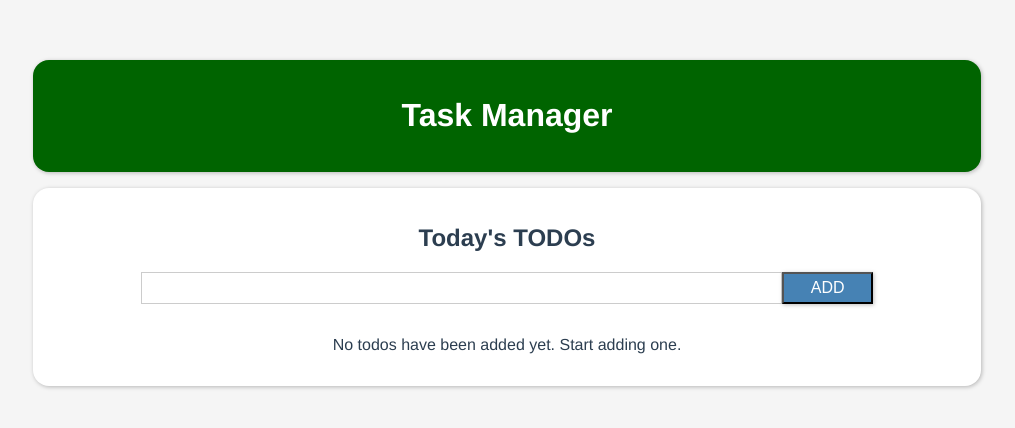
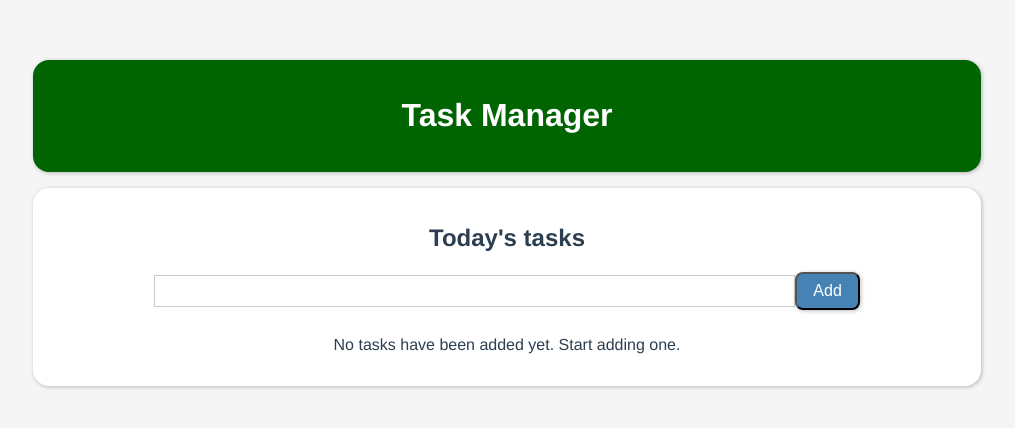
Before and after one commit to NagyEndre/task-manager, a Vue app: page / in a window 1280 px wide. Shown: the top 428 px of the page, without its empty margins (133-1148 px from the left). Built offline with nearby package versions, Linux system fonts and the light colour scheme.

Commit message:
FEAT: Add list display toggle button

```diff
--- a/src/App.vue
+++ b/src/App.vue
@@ -4,15 +4,15 @@
       <h1>Task Manager</h1>
     </header>
     <section class="container">
-      <h2>Today's TODOs</h2>
+      <h2>Today's tasks</h2>
       <form id="controlls" @submit.prevent="addTask">
         <input type="text" name="" id="" v-model.trim="currentTask" />
-        <button type="submit" class="btn-primary">ADD</button>
+        <button type="submit" class="btn-primary">Add</button>
       </form>
       <p v-if="tasks.length === 0">
-        No todos have been added yet. Start adding one.
+        No tasks have been added yet. Start adding one.
       </p>
-      <ul v-else>
+      <ul v-show="showList">
         <li v-for="(task, index) in tasks" :key="index">
           {{ task }}
           <img
@@ -22,6 +22,13 @@
           />
         </li>
       </ul>
+      <button
+        v-if="tasks.length > 0"
+        @click="toggleListDisplay"
+        class="btn-primary"
+      >
+        <span v-if="showList">Hide</span><span v-else>Show</span> List
+      </button>
     </section>
   </div>
 </template>
@@ -33,6 +40,7 @@ import { Component, Vue } from "vue-property-decorator";
 export default class App extends Vue {
   tasks: string[] = [];
   currentTask: null | string = null;
+  showList = true;
 
   addTask(): void {
     if (this.currentTask) {
@@ -42,6 +50,9 @@ export default class App extends Vue {
   }
   removeTask(index: number): void {
     this.tasks.splice(index, 1);
+  }
+  toggleListDisplay() {
+    this.showList = !this.showList;
   }
 }
 </script>
@@ -85,10 +96,9 @@ section {
   background-color: steelblue;
   color: white;
   cursor: pointer;
-  padding: 0.05rem 1rem;
   box-shadow: 1px 1px 4px rgba(0, 0, 0, 0.26);
-  height: 100%;
-  width: 10%;
+  padding: 0.5rem 1rem;
+  border-radius: 0.5rem;
 }
 .x-circle-fill {
   height: 1.3rem;
```
